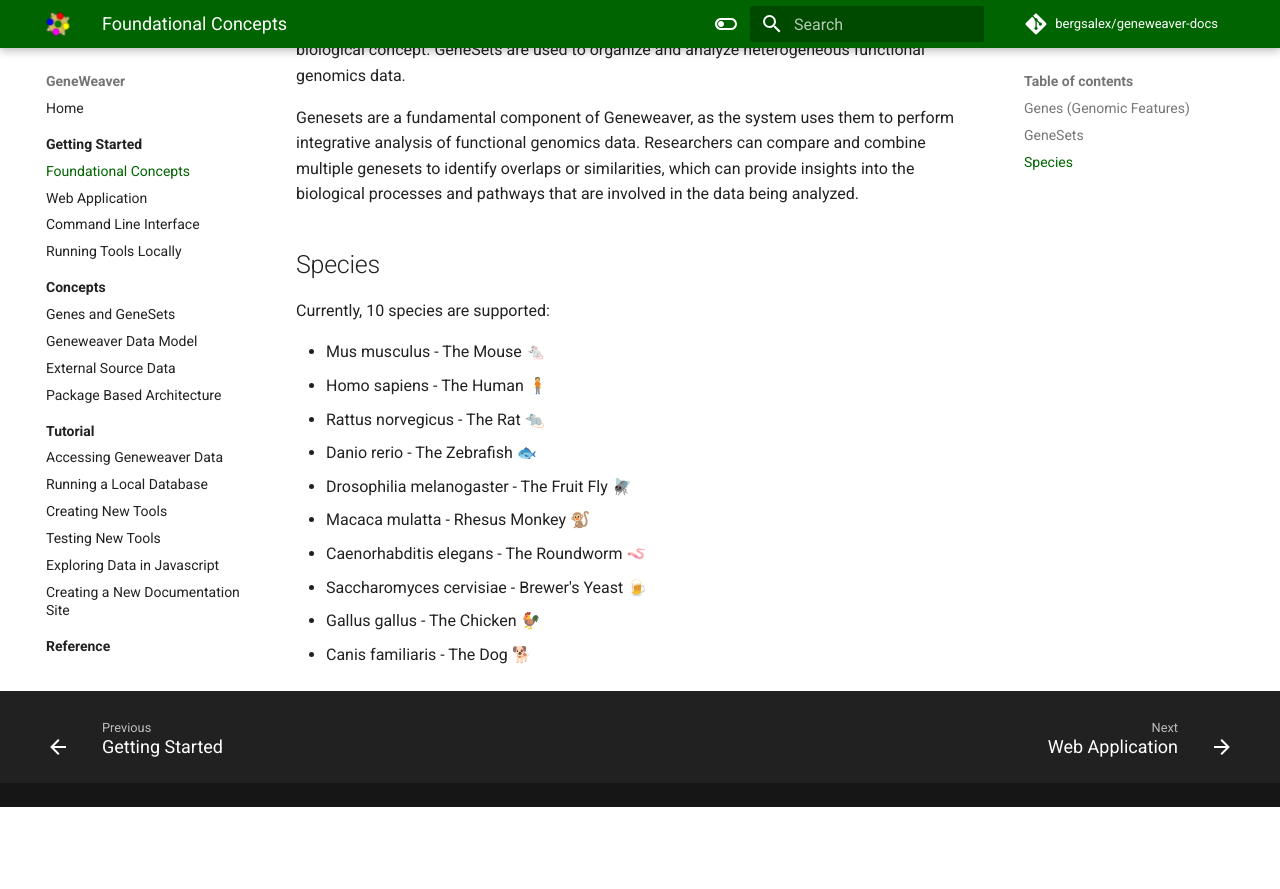
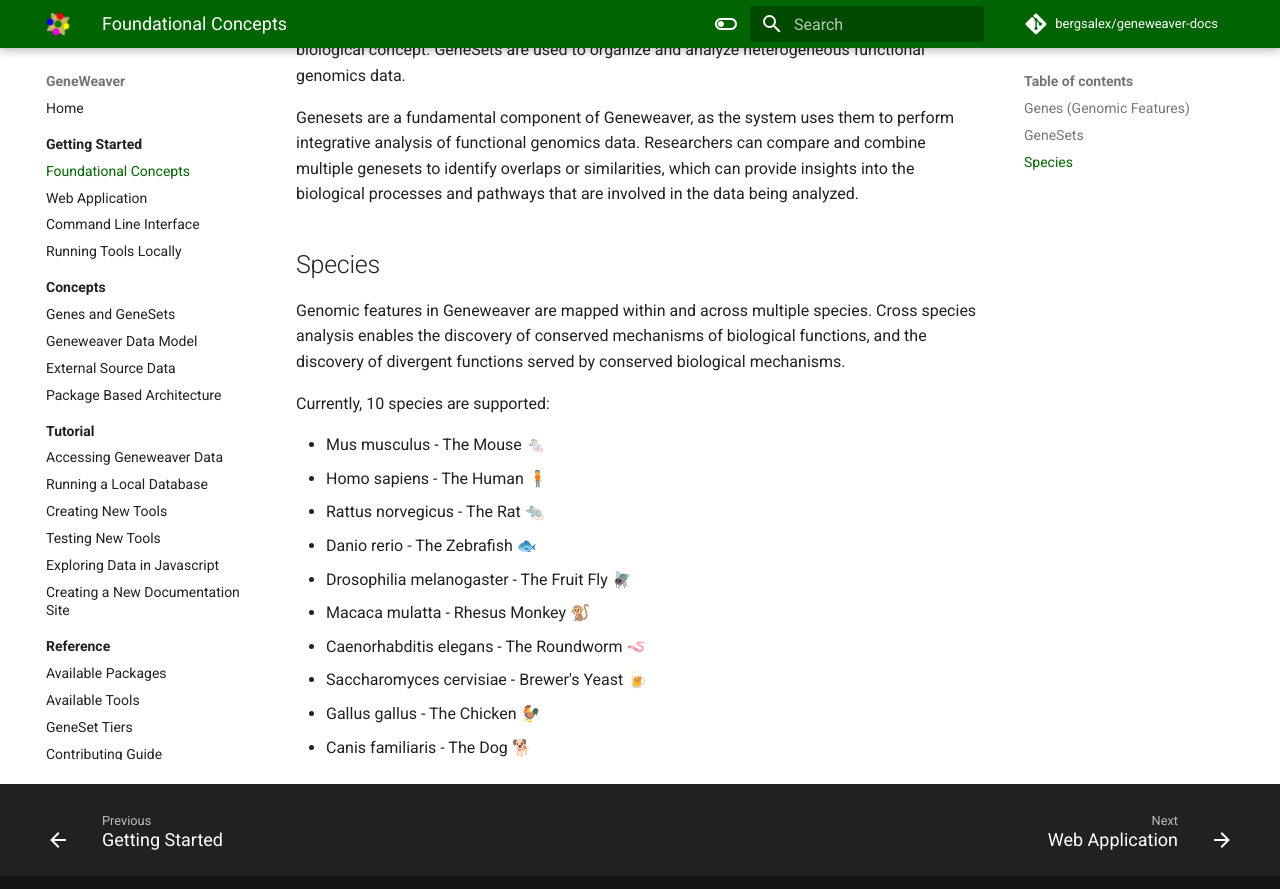
Before and after one commit to TheJacksonLaboratory/geneweaver-docs, an MkDocs documentation site: the page built from docs/getting-started/foundational-concepts.md, in a window 1280 px wide and 900 px high, scrolled down 689 px. Shown: the top 889 px of the window. Built offline with MkDocs 1.6.1 and Material for MkDocs 9.7.7, drawn with Linux system fonts in a browser that asks for light colours; comment, search, counter and statistics services are not loaded; before the commit the page ends 1496 px from its top, so only the background shows below that.

Commit message:
Adding better species section intro in foundational concepts page

```diff
--- a/docs/getting-started/foundational-concepts.md
+++ b/docs/getting-started/foundational-concepts.md
@@ -29,6 +29,10 @@
 the biological processes and pathways that are involved in the data being analyzed.
 
 ## Species
+Genomic features in Geneweaver are mapped within and across multiple species. Cross
+species analysis enables the discovery of conserved mechanisms of biological functions,
+and the discovery of divergent functions served by conserved biological mechanisms.
+
 Currently, 10 species are supported:
 
 - Mus musculus - The Mouse 🐁
```
